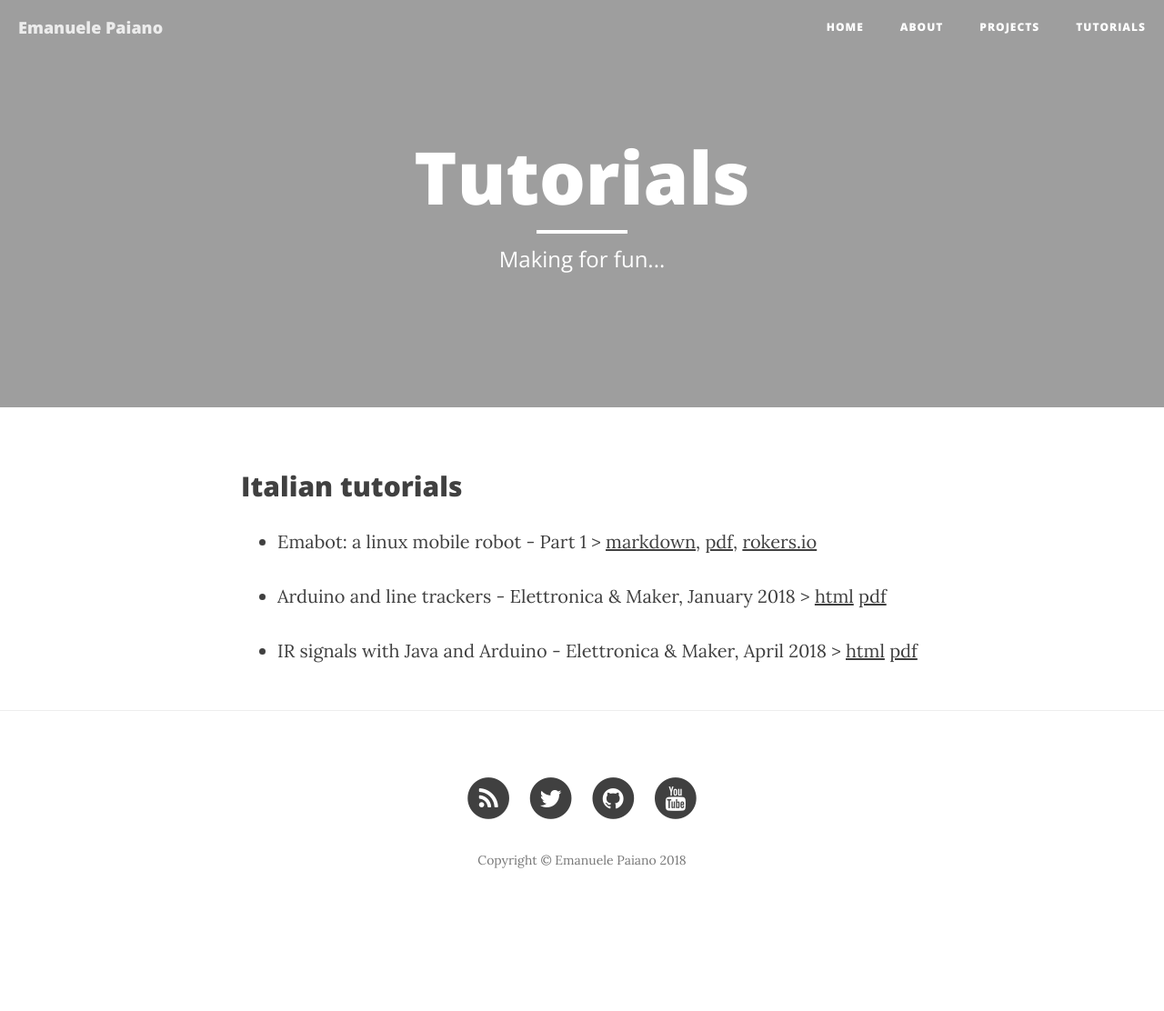
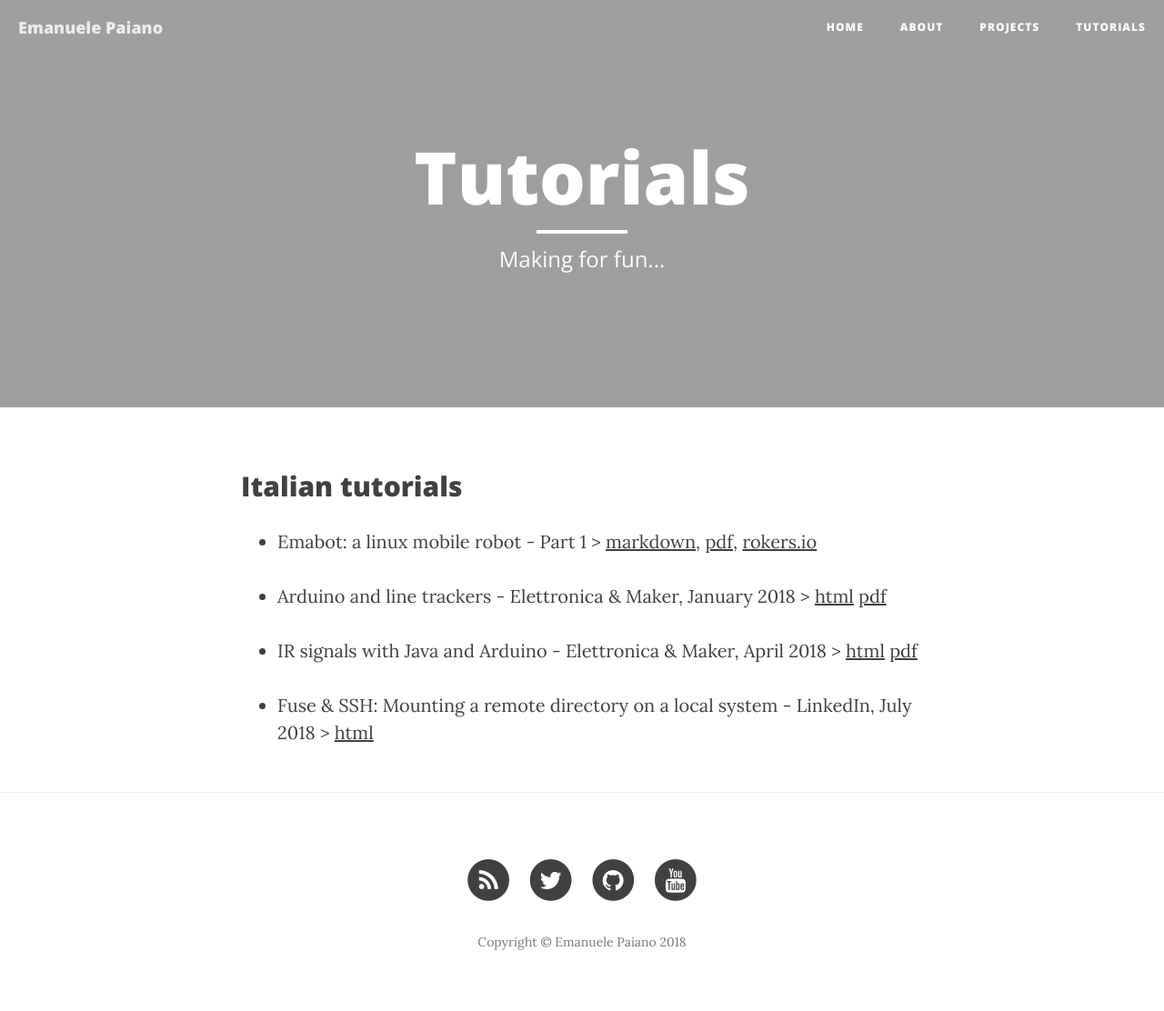
Before and after one commit to emanuelepaiano/emanuelepaiano.github.io, a Jekyll site: the page built from tutorials.html, in a window 1280 px wide. Shown: the whole page at 91% size. Built offline with Jekyll 4.4.1, drawn with Linux system fonts in a browser that asks for light colours; nearby versions of some CDN libraries; before the commit the page ends 1022 px from its top, so only the background shows below that.

Commit message:
Update tutorials.html

```diff
--- a/tutorials.html
+++ b/tutorials.html
@@ -30,4 +30,11 @@ header-img: "img/children.jpg"
                         <a href="https://elettronicaemaker.it/2017-2/">pdf</a>
                </p>
         </li>
+         <li>
+               <p>
+                        Fuse & SSH: Mounting a remote directory on a local system - LinkedIn, July 2018 >
+                        <a href="https://www.linkedin.com/pulse/fuse-ssh-montare-una-directory-remota-sul-sistema-locale-paiano/">html</a>
+               </p>
+        </li>
+
 </ul>
```
